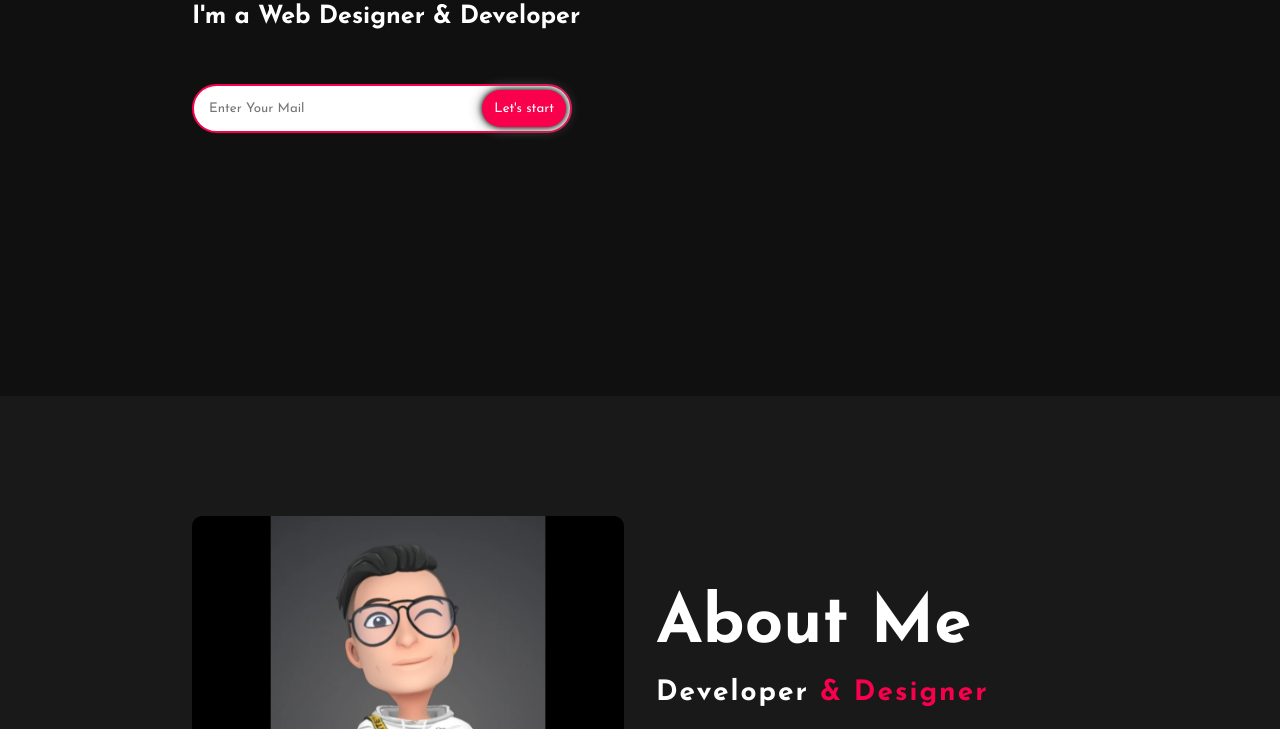
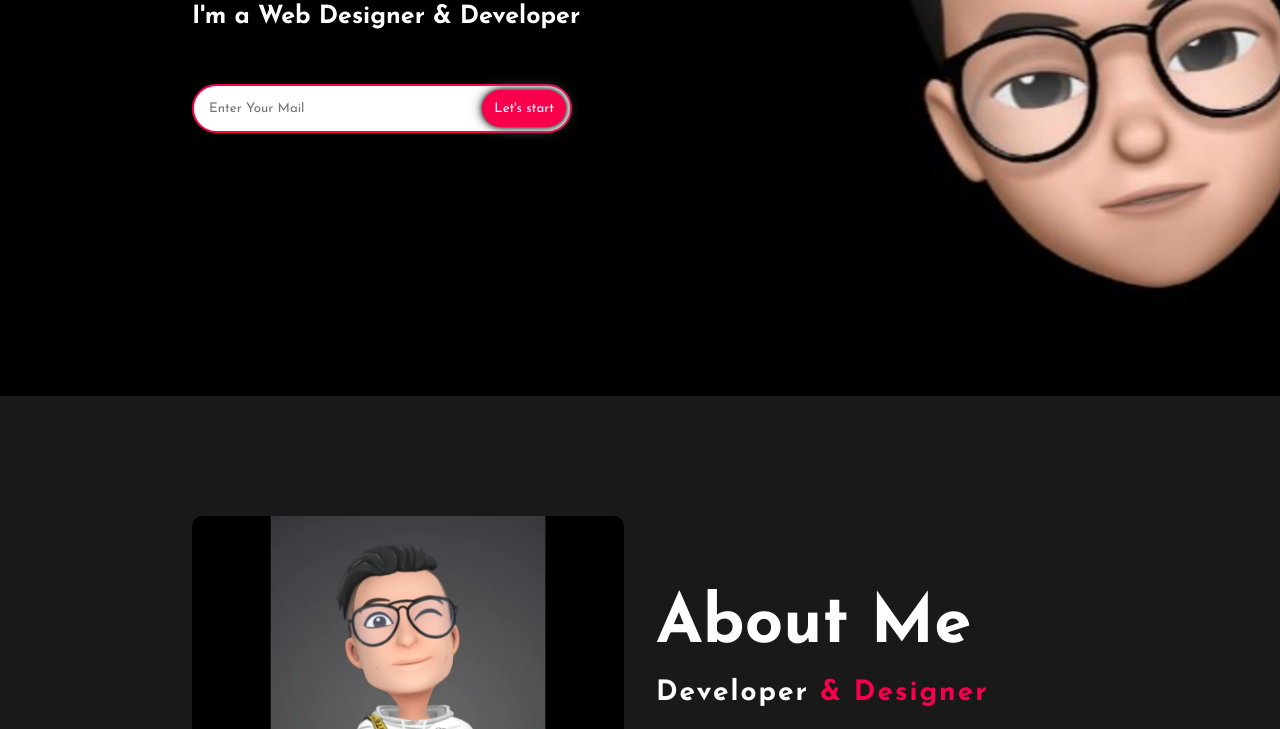
Before and after one commit to arman058/myportfolio, a plain HTML site: page index.html in a window 1280 px wide. Shown: the part 404-1133 px from the top of the page. Drawn offline with nearby package versions, Linux system fonts and the light colour scheme.

Commit message:
Update myport.css

```diff
--- a/myport.css
+++ b/myport.css
@@ -98,7 +98,7 @@ section{
 .home{
     height: 100vh;
     width: 100%;
-    background: url(../img/bg.jpg);
+    background: url(./bg.jpg);
     background-size: cover;
     background-position: center;
     position: relative;
```
